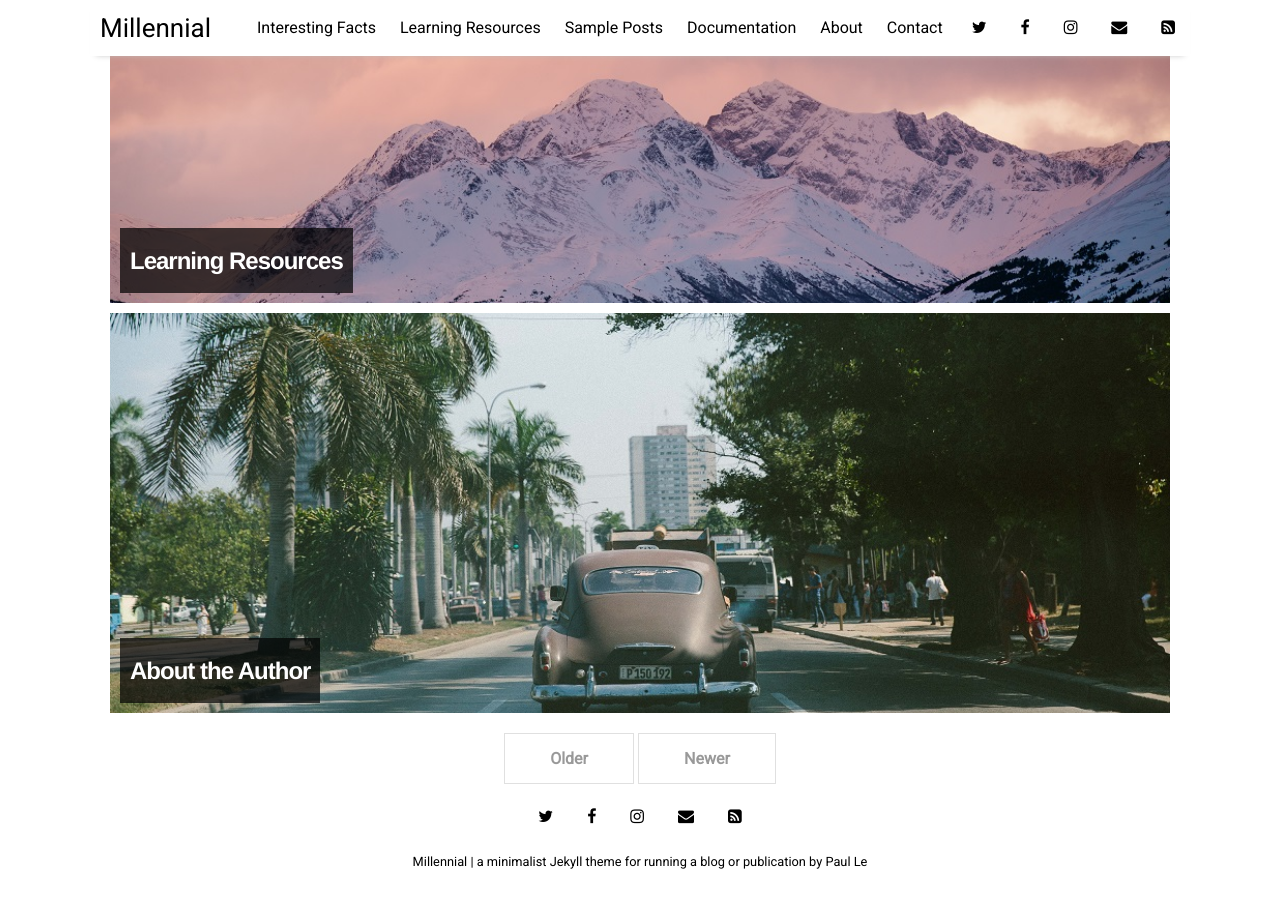
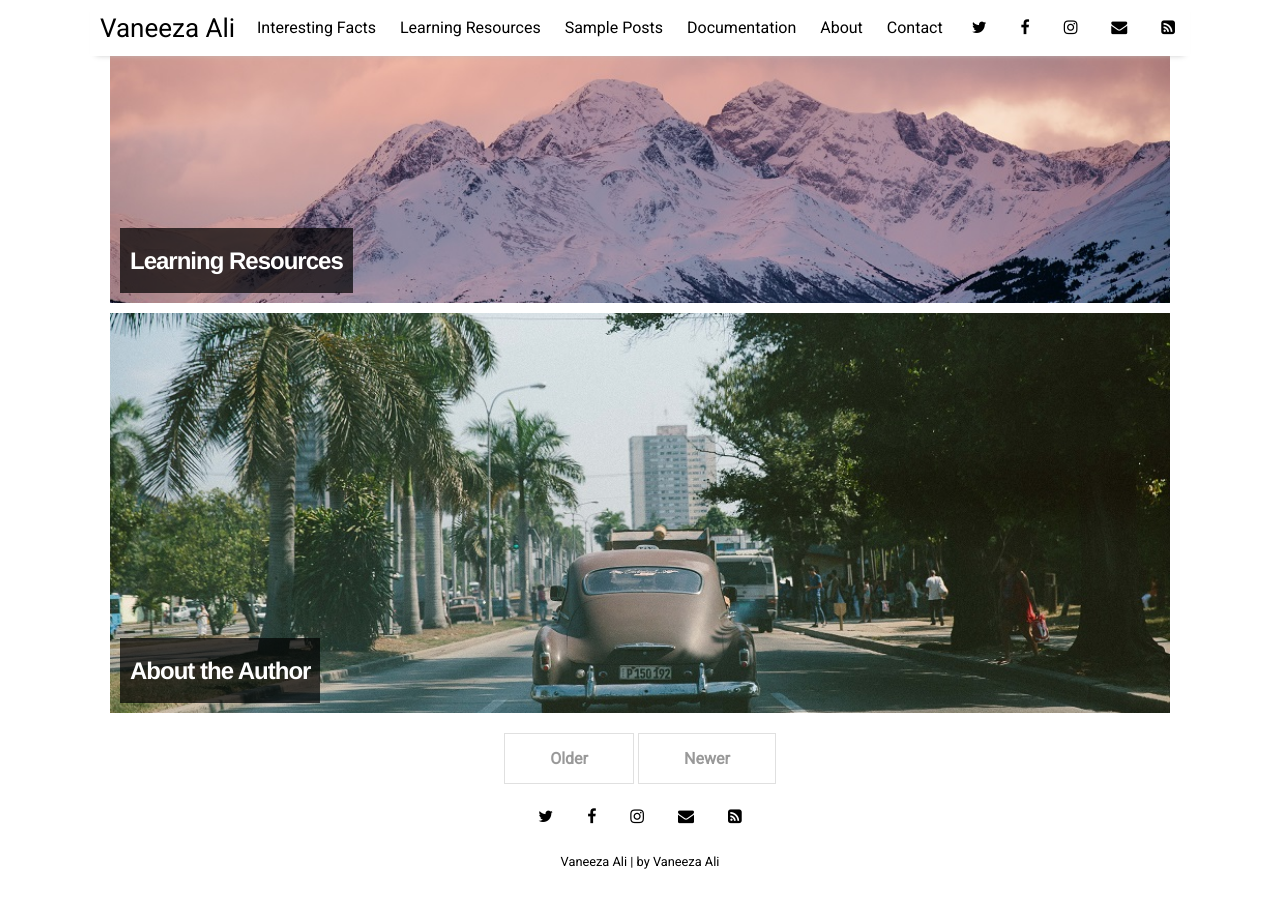
Before and after one commit to MirTunio/v_web_try_2, a Jekyll site: the page built from index.html, in a window 1280 px wide and 900 px high, scrolled down 1398 px. Built offline with Jekyll 4.4.1, drawn with Linux system fonts in a browser that asks for light colours; nearby versions of some CDN libraries; the list of posts is cut into pages by our own code.

```diff
--- a/_config.yml
+++ b/_config.yml
@@ -10,9 +10,9 @@ permalink:           /:title
 plugins:             [jekyll-paginate, jekyll-sitemap, jekyll-feed, jekyll-seo-tag]
 
 # Customise atom feed settings (this is where Jekyll-Feed gets configuration information)
-title:		           "Millennial"
-description:	       "a minimalist Jekyll theme for running a blog or publication"
-author:              "Paul Le"
+title:		           "Vaneeza Ali"
+description:	       ""
+author:              "Vaneeza Ali"
 
 # RSS 2.0 can be used instead of Atom by uncommenting following two lines
 #feed:
```
Also changed, not shown: pages/documentation.md (deleted, +0 -6 lines), pages/facts.md (deleted, +0 -6 lines).
